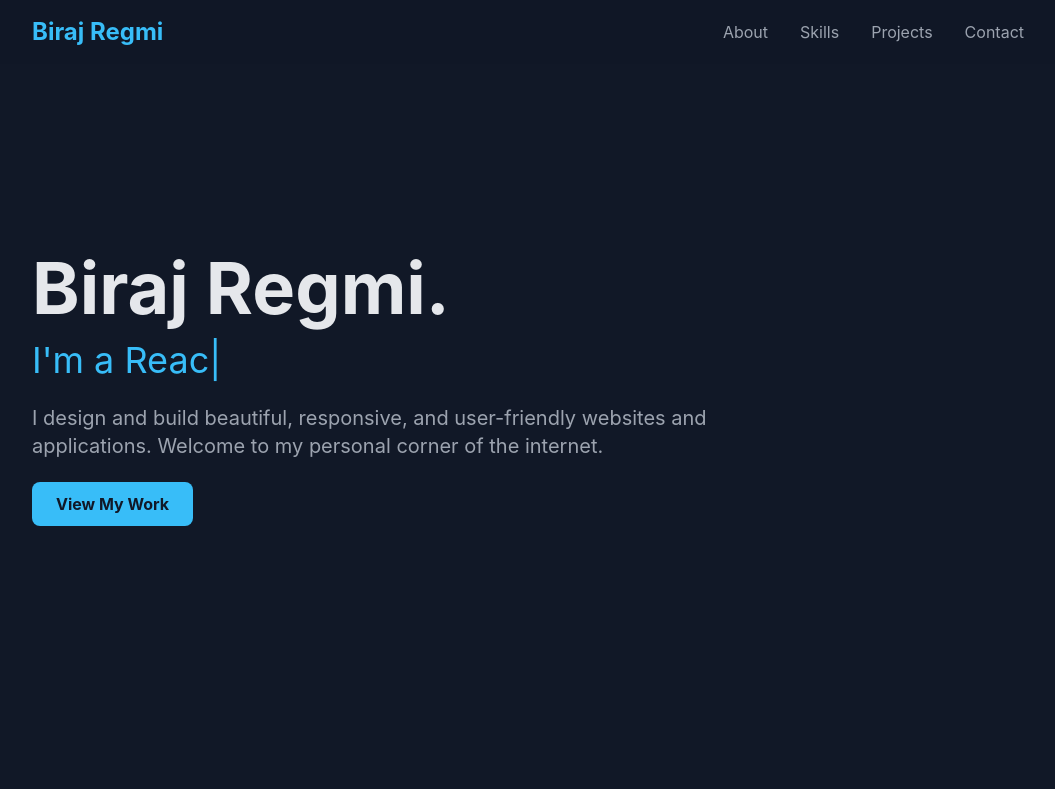
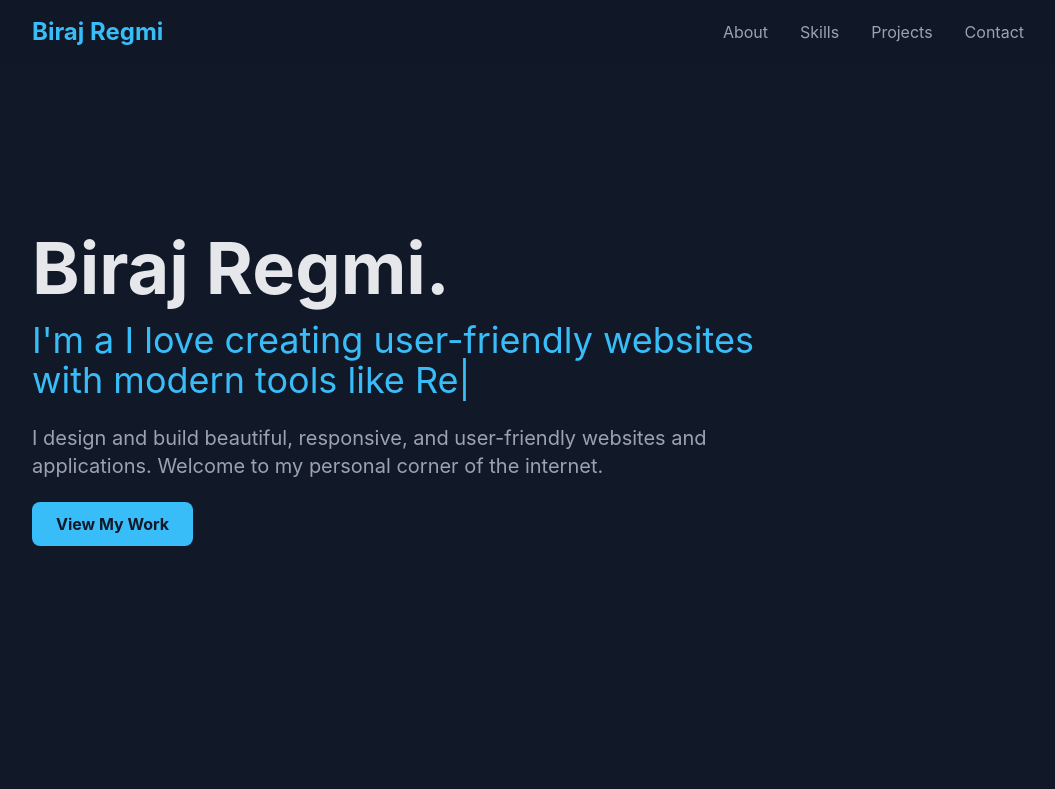
Before and after one commit to Biraj010/myPortfolio, a React (Vite) app: page / in a window 1280 px wide. Shown: the top 789 px of the page, without its empty margins (112-1167 px from the left). Built offline with nearby package versions, Linux system fonts and the light colour scheme.

Commit message:
Update hero section

```diff
--- a/src/data.js
+++ b/src/data.js
@@ -28,9 +28,9 @@ export const portfolioData = {
   hero: {
     name: "Biraj Regmi.",
     titles: [
-      "Frontend Developer",
-      "React - Redux Developer",
-      "UI/UX Enthusiast",
+      "Web Developer",
+      "I love creating user-friendly websites with modern tools like React and Node.js",
+      "I create responsive, fast, and functional websites that help people and businesses",
     ],
     description:
       "I design and build beautiful, responsive, and user-friendly websites and applications. Welcome to my personal corner of the internet.",
@@ -110,7 +110,6 @@ export const portfolioData = {
         "React Router",
         "Axios",
         "Redux",
-
       ],
       liveUrl: "#",
       githubUrl:
```
